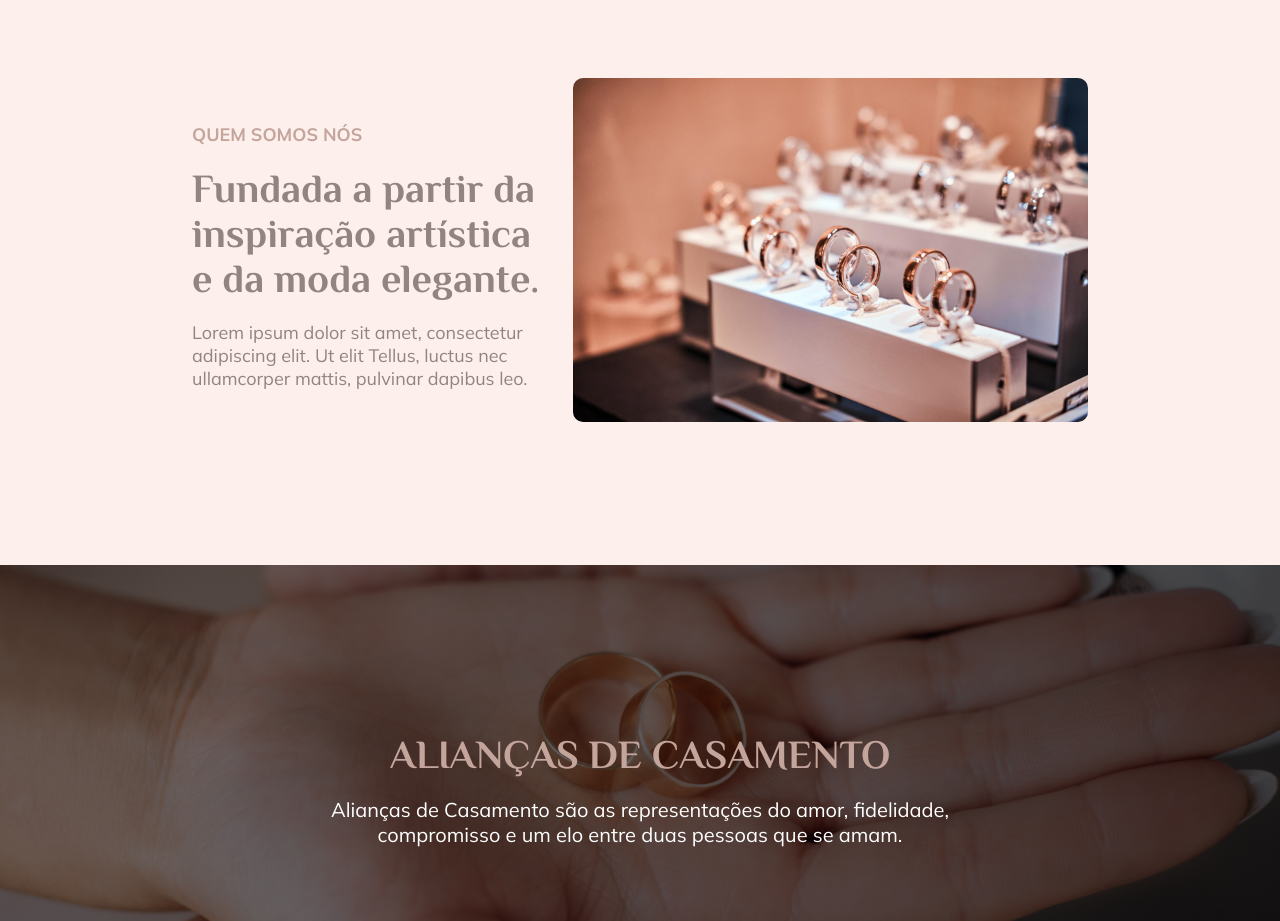
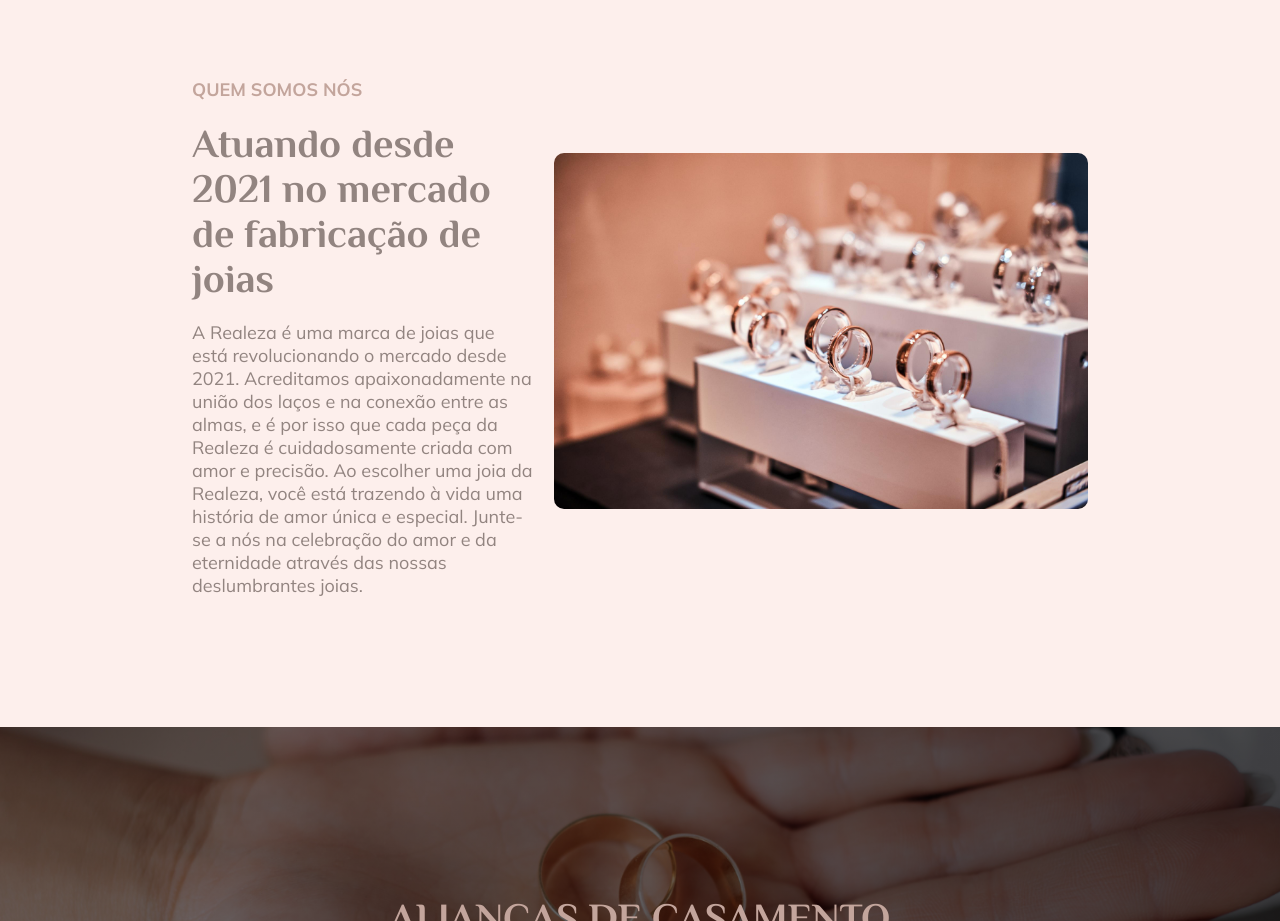
Before and after one commit to DevBrunomendoca/Realeza-Alian-as, a React (Vite) app: page / in a window 1280 px wide. Shown: the part 980-1901 px from the top of the page. Built offline with nearby package versions, Linux system fonts and the light colour scheme.

Commit message:
Update Section About

```diff
--- a/src/components/About/About.jsx
+++ b/src/components/About/About.jsx
@@ -8,8 +8,8 @@
     <ContainerAbout id="about">
       <ContentAbout>
         <Title textTitle="QUEM SOMOS NÓS"/>
-        <SecondTitle textTitle="Fundada a partir da inspiração artística e da moda elegante."/>
-        <ParagraphSecond textParagraph="Lorem ipsum dolor sit amet, consectetur adipiscing elit. Ut elit Tellus, luctus nec ullamcorper mattis, pulvinar dapibus leo."/>
+        <SecondTitle textTitle="Atuando desde 2021 no mercado de fabricação de joias"/>
+        <ParagraphSecond textParagraph="A Realeza é uma marca de joias que está revolucionando o mercado desde 2021. Acreditamos apaixonadamente na união dos laços e na conexão entre as almas, e é por isso que cada peça da Realeza é cuidadosamente criada com amor e precisão. Ao escolher uma joia da Realeza, você está trazendo à vida uma história de amor única e especial. Junte-se a nós na celebração do amor e da eternidade através das nossas deslumbrantes joias."/>
       </ContentAbout>
       <BannerAbout>
         <img style={{width:"100%", borderRadius:"10px"}} src="/banner-about.jpg" alt="" />
--- a/src/components/About/AboutStyle.jsx
+++ b/src/components/About/AboutStyle.jsx
@@ -7,8 +7,6 @@
 width: 70%;
 margin: 5rem 15% 13rem;
 gap: 2rem;
-
-
 h2{
   color: #928480;
   font-size: 4rem;;
@@ -18,19 +16,15 @@
   max-width: 450px;
 }
 
-@media (max-width:850px) {
+@media (max-width:1250px) {
   flex-direction: column;
-
-  h2, p{
-    text-align: center;
-  }
+  align-items: center;
 }
 @media (max-width:600px) {
   width: 90%;
 margin: 3rem 5% 5rem;
 }
 `
-
 export const ContentAbout = styled.div`
 display: flex;
 flex-direction: column;
@@ -38,8 +32,12 @@
 align-items: start;
 gap: 2rem;
 max-width: 500px;
-@media (max-width:850px) {
+@media (max-width:1250px) {
   align-items: center;
+
+  h1, h2, p {
+    text-align: center;
+  }
 }
 `
 export const BannerAbout = styled.div`
```
